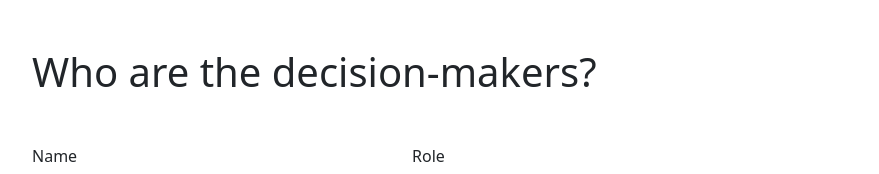
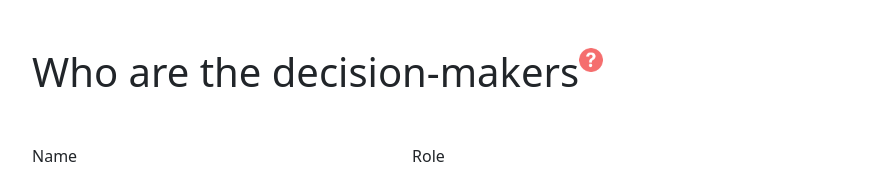
Before and after one commit to Logic-Legends/Decision-Making-Frmwk, a React (Create React App) app in the folder client/: page /decision-makers in a window 1280 px wide. Shown: the top 174 px of the page, without its empty margins (50-929 px from the left). Built offline with nearby package versions, Linux system fonts and the light colour scheme.

Commit message:
Adding Question Tooltip

```diff
--- a/client/src/components/step-2/DecisionMakers.js
+++ b/client/src/components/step-2/DecisionMakers.js
@@ -1,10 +1,12 @@
 import React, { useState } from "react";
 import DecisionMakersForm from "./DicisionMakersForm";
 import { Container, Table, Button } from "react-bootstrap";
-
+import QuestionMark from "../step-1/images/question-mark.png";
+import ModalComponent from "./ModalComponent";
 function DecisionMakers() {
   const [users, setUsers] = useState([]);
   const [editIndex, setEditIndex] = useState(-1);
+  const [showModal, setShowModal] = useState(false);
 
   const addUser = (newUser) => {
     if (editIndex === -1) {
@@ -25,9 +27,31 @@ function DecisionMakers() {
 
   };
 
+
+  const handleShow = () => {
+    setShowModal(true);
+  };
+
+  const handleClose = () => {
+    setShowModal(false);
+  };
+
+
+  const qIconStyle = {
+    width:"1.5em",
+    height:"1.5em",
+    cursor:"pointer",
+  };
+
   return (
+
     <Container  className="pt-5">
-      <h1 className="mb-5">Who are the decision-makers?</h1>
+      {showModal&&<ModalComponent showModal={showModal} handleClose={handleClose} />}
+
+      <div className="d-flex">
+      <h1 className="mb-5">Who are the decision-makers</h1>
+      <img style={qIconStyle} src={QuestionMark} alt="Qusestion Mark" border="0" onClick={ handleShow }></img>
+      </div>
       <DecisionMakersForm
         addUser={addUser}
         editUser={users[editIndex]}
--- /dev/null
+++ b/client/src/components/step-2/ModalComponent.js
@@ -0,0 +1,22 @@
+import React from "react";
+import { Modal, Button } from "react-bootstrap";
+
+function ModalComponent(props) {
+  return (
+    <Modal show={props.showModal} onHide={props.handleClose}>
+      <Modal.Header closeButton>
+        <Modal.Title>Questions to consider</Modal.Title>
+      </Modal.Header>
+      <Modal.Body>Should we include all team members working on the project or a smaller subset?
+                            <br /><br />Have we included a diverse set of viewpoints in our decision-making team?
+<br /><br />Is there any sensitive information that may influence team selection?</Modal.Body>
+      <Modal.Footer>
+        <Button variant="secondary" onClick={props.handleClose}>
+          Close
+        </Button>
+      </Modal.Footer>
+    </Modal>
+  );
+}
+
+export default ModalComponent;
```
